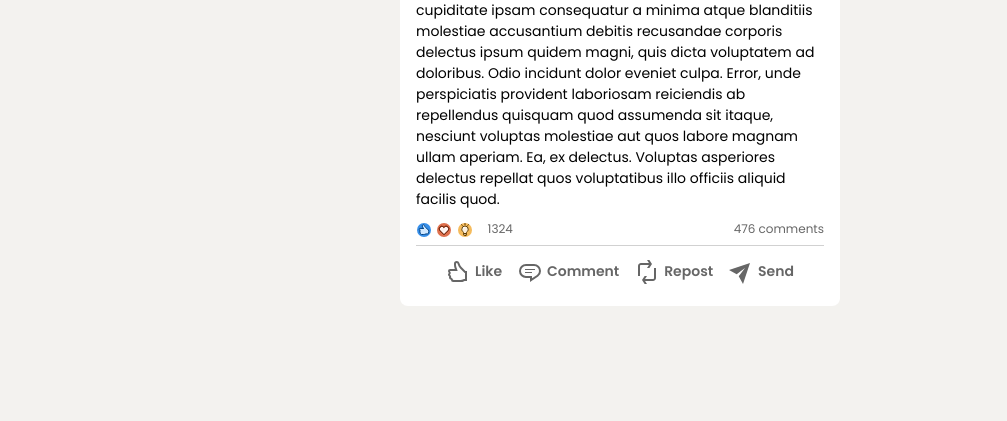
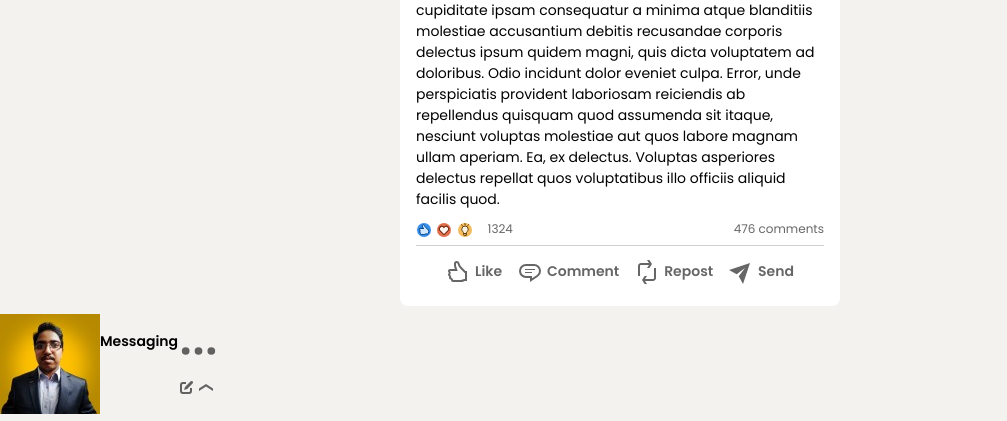
Before and after one commit to devSouvikb/linkedin-clone-html-css, a plain HTML site: page index.html in a window 1280 px wide. Shown: the part 2240-2661 px from the top of the page, without its empty margins (0-1007 px from the left). Before the commit the page ends 2554 px from the top, so only its background shows below. Drawn offline with Linux system fonts and the light colour scheme.

Commit message:
update: added message bar

```diff
--- a/index.html
+++ b/index.html
@@ -430,8 +430,23 @@
       <!-- ad section -->
       <div class="ad-container cursor-pointer"></div>
     </aside>
+  </section>
 
-  </section>
+  <!-- message bar -->
+  <div class="msg-bar flex align-items-c cursor-pointer">
+    <div class="msg-img-container">
+      <img src="./assets/asset 1.jpeg" alt="profile-image" class="msg-img">
+      <div class="msg-status"></div>
+    </div>
+    <div class="msg-txt flex justify-content-sb">
+      <p class="txt-medium font-weight">Messaging</p>
+      <div class="msg-icon-container">
+        <img src="./assets/asset 21.svg" alt="msg-icon" class="msg-icon icon-color margin">
+        <img src="./assets/asset 61.svg" alt="msg-icon" class="msg-icon icon-color margin">
+        <img src="./assets/asset 39.svg" alt="msg-icon" class="msg-icon icon-color">
+      </div>
+    </div>
+  </div>
 
   <script src="https://kit.fontawesome.com/2f347afe5a.js" crossorigin="anonymous"></script>
 </body>
```
